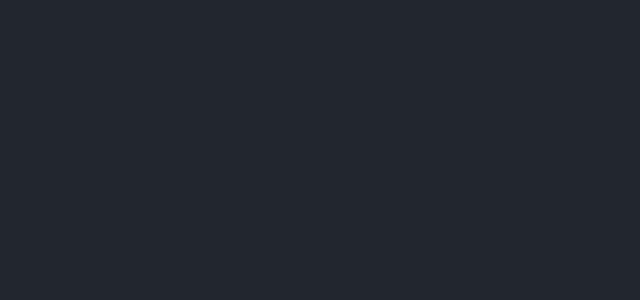
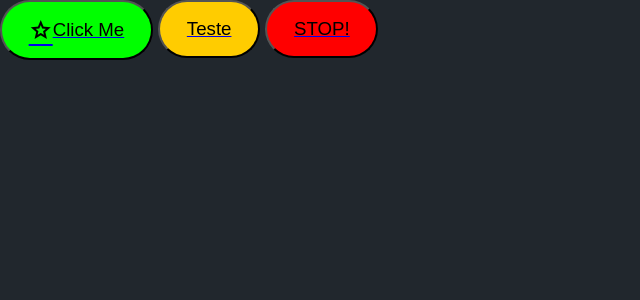
Before and after one commit to kervisatwork/electron-react-app, a React (Vite) app: page /teste in a window 1280 px wide. Before the commit this address had no page. Shown: the top 300 px of the page, without its empty margins (0-640 px from the left). Built offline with nearby package versions, Linux system fonts and the light colour scheme; a web font is replaced by a local one.

Commit message:
style: fazendo algumas mudanças e instalando styled-components

```diff
--- a/package.json
+++ b/package.json
@@ -28,6 +28,7 @@
     "react": "^19.2.7",
     "react-dom": "^19.2.7",
     "react-router": "^7.17.0",
-    "react-router-dom": "^7.17.0"
+    "react-router-dom": "^7.17.0",
+    "styled-components": "^6.4.2"
   }
 }
--- a/src/App.css
+++ b/src/App.css
@@ -1,3 +1,5 @@
+@import url("https://fonts.googleapis.com/css2?family=Material+Symbols+Outlined");
+
 * {
     margin: 0;
 }
--- a/src/App.jsx
+++ b/src/App.jsx
@@ -1,9 +1,8 @@
 import { BrowserRouter, Routes, Route } from 'react-router';
 
-import ModelTest from "./pages/ModelTest"
-import Header from "./components/BodyStructures/Header"
+
 import HomePage from "./pages/Home"
-import LoveTest from "./pages/LoveTest"
+import Teste from "./pages/Teste"
 
 import "./App.css"
 
@@ -13,13 +12,7 @@ function App() {
         <>
             <Routes>
                 <Route path="/" element={<HomePage />} />
-                <Route path="/amor" element={<LoveTest />} />
-                {/* <Route path="/home" element={<HomePage />} />
-                <Route path="/program" element={<HomePage />} />
-                <Route path="/dashboard" element={<HomePage />} />
-                <Route path="/signin" element={<HomePage />} />
-                <Route path="/logout" element={<HomePage />} />
-                <Route path="/privacy" element={<LoveTest />} /> */}
+                <Route path="/teste" element={<Teste />} />
             </Routes>
         </>
     );
--- a/src/pages/Home.css
+++ b/src/pages/Home.css
@@ -1,4 +1,4 @@
-@import url("https://fonts.googleapis.com/css2?family=Material+Symbols+Outlined:opsz,wght,FILL,GRAD@24,400,0,0&icon_names=star");
+
 
 :root {
     --green: #8ace00;
@@ -49,9 +49,10 @@ main {
         width: 100%;
         background: rgb(23, 23, 23);
         font-size: 1.2rem;
+        text-align: justify;
 
-        &:not(:last-of-type) {
-            margin-bottom: 20px1;
+        &:not(:last-child) {
+            margin-bottom: 20px;
         }
     }
 
--- a/src/pages/Home.jsx
+++ b/src/pages/Home.jsx
@@ -2,6 +2,8 @@ import Header from "../components/BodyStructures/Header"
 import Main from "../components/BodyStructures/Main"
 
 import "./Home.css"
+
+import { Link } from "react-router";
 
 function HomePage() {
     return (
@@ -49,7 +51,7 @@ function HomePage() {
                         <div className="cardHeading">
                             <div>
                                 <img src="http://i.pravatar.cc/80" alt="" className="userImage"/>
-                                <span className="userName">Helly R.</span>
+                                <span className="userName">Mark S.</span>
                             </div>
                             <div>
                                 <span className="userRatins">
@@ -66,6 +68,13 @@ function HomePage() {
                         </div>
                     </div>
                 </div>
+                <div className="row">
+                    <div className="col">
+                        <Link to="/teste">teste</Link>
+                        <button>Fazer login</button>
+                        <a>Fazer login</a>
+                    </div>
+                </div>
             </main>
 
             <footer>
--- /dev/null
+++ b/src/pages/Teste.jsx
@@ -0,0 +1,51 @@
+import { Link } from "react-router"
+
+function Teste() {
+
+    let style = {
+        display: "flex",
+        flexFlow: "row wrap",
+        gap: "4pt"
+    }
+
+    return (
+        <div style={style}>
+            <BtnPillIcon icon={<MaterialIcon name="star" />} title="Click Me" color="#00ff00" destiny="../" />
+            <BtnPillIcon title="Teste" color="#ffcc00"/>
+            <BtnPillIcon title="STOP!" color="#ff0000"/>
+        </div>
+    )
+}
+
+function BtnPillIcon({icon, title, color, destiny}) {
+
+    let style = {
+        backgroundColor: color,
+        borderRadius: "40px",
+        padding: "12pt 20pt",
+        fontSize: "14pt",
+        cursor: "pointer",
+        display: "flex",
+        flexFlow: "row nowrap",
+        justifyContent: "center",
+        alignItems: "center"
+    }
+
+    return (
+        <Link to={destiny} >
+            <button style={style}>
+                {icon} {title}
+            </button>
+        </Link>
+    )
+}
+
+function MaterialIcon({name}) {
+    return (
+        <span class="material-symbols-outlined">
+            {name}
+        </span>
+    )
+}
+
+export default Teste;
```
Also changed, not shown: src/components/theme.jsx (added, +27 -0 lines), 1 other file (tests, documents, lock files or other folders).
